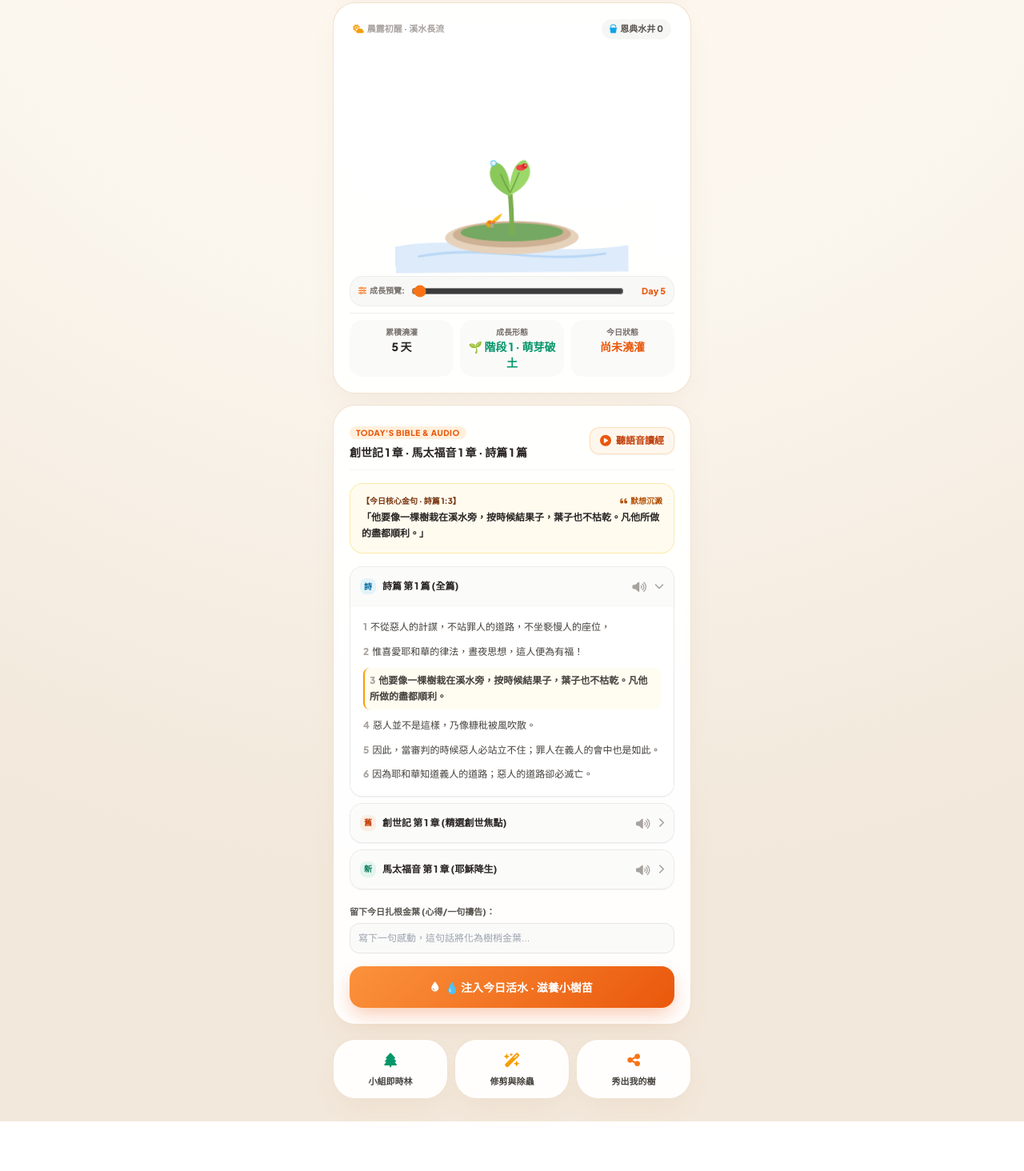
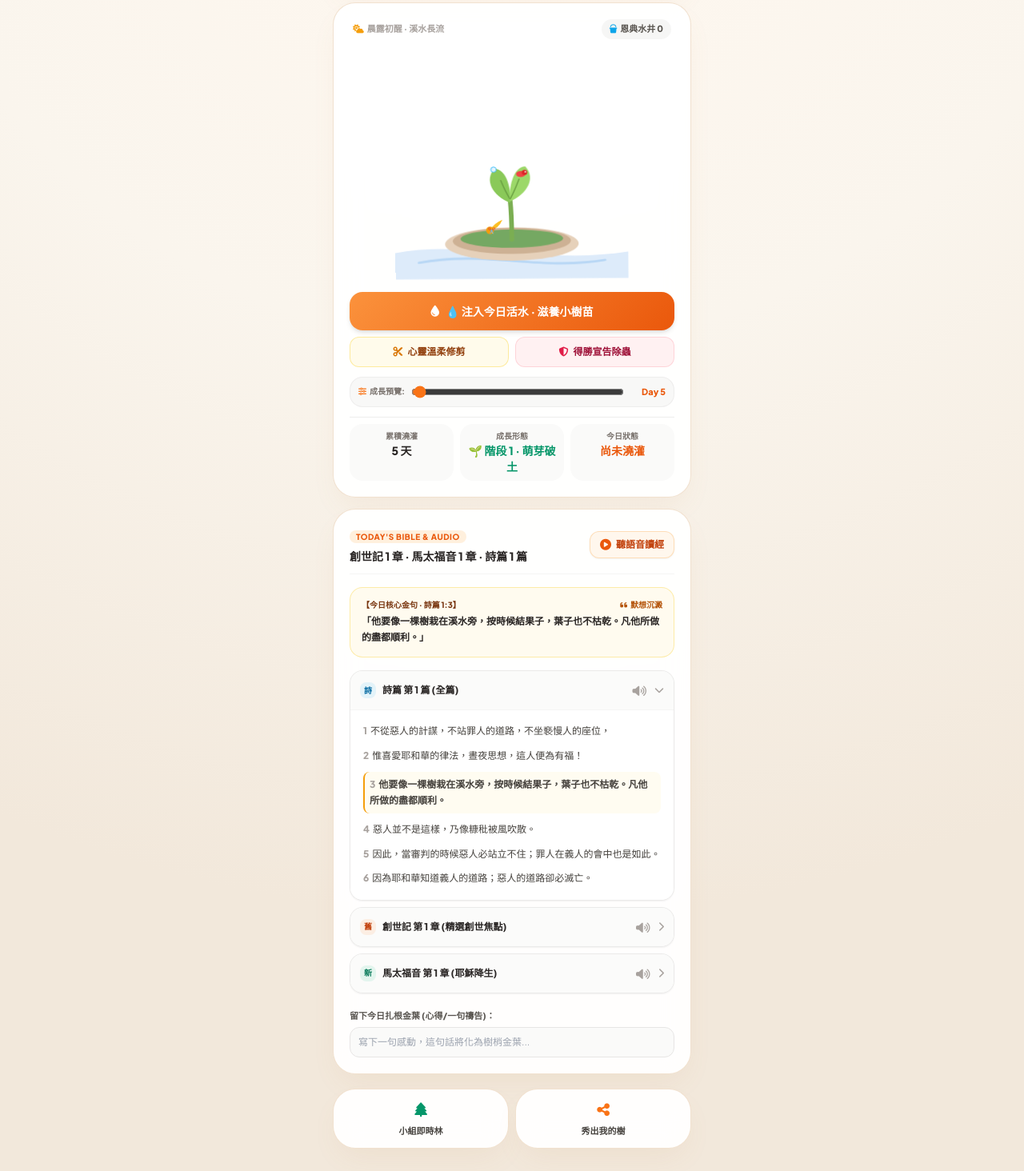
Before and after one commit to mschurch-app/church-pastoral-system, a website: page tree.html in a window 1280 px wide. Shown: the part 115-1579 px from the top of the page at 80% size. Before the commit the page ends 1517 px from the top, so only its background shows below. Drawn offline with nearby package versions, Linux system fonts and the light colour scheme.

Commit message:
Update tree.html

```diff
--- a/tree.html
+++ b/tree.html
@@ -5,12 +5,11 @@
   <meta name="viewport" content="width=device-width, initial-scale=1.0, maximum-scale=1.0, user-scalable=no, viewport-fit=cover">
   <title>生命之樹 · 365天讀經漫遊</title>
 
-  <!-- Tailwind CSS 核心樣式庫 (必備，排版美化來源) -->
+  <!-- Tailwind CSS & FontAwesome -->
   <script src="https://cdn.tailwindcss.com"></script>
-  <!-- FontAwesome 圖示庫 -->
   <link rel="stylesheet" href="https://cdnjs.cloudflare.com/ajax/libs/font-awesome/6.5.1/css/all.min.css">
 
-  <!-- Google Fonts 精選字型 -->
+  <!-- Google Fonts -->
   <link rel="preconnect" href="https://fonts.googleapis.com">
   <link rel="preconnect" href="https://fonts.gstatic.com">
   <link href="https://fonts.googleapis.com/css2?family=Plus+Jakarta+Sans:wght@400;600;800&family=Noto+Serif+TC:wght@600;900&family=Noto+Sans+TC:wght@400;500;700;900&display=swap" rel="stylesheet">
@@ -111,8 +110,8 @@
       </div>
     </header>
 
-    <!-- 核心視覺舞台：Q 版可愛生命樹與微生態 -->
-    <div class="card-glass p-5 relative overflow-hidden flex flex-col items-center">
+    <!-- ================= 核心視覺舞台：生命樹 + 樹下即時操作核心 ================= -->
+    <div class="card-glass p-5 relative overflow-hidden flex flex-col items-center space-y-3">
 
       <div class="w-full flex justify-between items-center text-[11px] text-stone-400 font-bold z-10 px-1">
         <span id="timeOfDayNotice"><i class="fa-solid fa-cloud-sun text-amber-500 mr-1"></i>晨露初醒 · 溪水長流</span>
@@ -139,19 +138,41 @@
 
         <div id="waterDropAnimation" class="absolute inset-0 pointer-events-none hidden flex items-center justify-center">
           <div class="text-center">
-            <i class="fa-solid fa-droplet text-4xl text-sky-400 -translate-y-8 animate-bounce block"></i>
-            <span class="text-xs font-black text-sky-600 bg-white/90 px-2 py-0.5 rounded-full shadow">恩雨降下</span>
+            <i class="fa-solid fa-droplet text-5xl text-sky-400 -translate-y-8 animate-bounce block"></i>
+            <span class="text-xs font-black text-sky-700 bg-white/95 px-2.5 py-1 rounded-full shadow-md">恩雨甘霖降下</span>
           </div>
         </div>
       </div>
 
+      <!-- 🌟 【全新動線】樹木正下方：澆水與修剪除蟲主按鈕列 -->
+      <div class="w-full space-y-2 pt-1">
+        <!-- 澆水主按鈕（在樹正下方，視野零死角） -->
+        <button onclick="waterMyTree()" id="btnWaterAction" class="w-full py-3.5 rounded-2xl btn-water font-black text-sm text-white flex items-center justify-center gap-2 shadow-md">
+          <i class="fa-solid fa-droplet text-sm"></i>
+          <span id="btnWaterText">💧 注入今日活水 · 滋養小樹苗</span>
+        </button>
+
+        <!-- 修剪與除蟲快捷按鈕組 -->
+        <div class="grid grid-cols-2 gap-2">
+          <button onclick="handlePruneClick()" class="py-2.5 px-3 rounded-xl bg-amber-50 hover:bg-amber-100 text-amber-800 border border-amber-200/80 font-bold text-xs flex items-center justify-center gap-1.5 transition">
+            <i class="fa-solid fa-scissors text-amber-600"></i>
+            <span>心靈溫柔修剪</span>
+          </button>
+          <button onclick="handlePestClick()" class="py-2.5 px-3 rounded-xl bg-rose-50 hover:bg-rose-100 text-rose-800 border border-rose-200/80 font-bold text-xs flex items-center justify-center gap-1.5 transition">
+            <i class="fa-solid fa-shield-halved text-rose-600"></i>
+            <span>得勝宣告除蟲</span>
+          </button>
+        </div>
+      </div>
+
       <!-- 預覽成長滑桿 -->
-      <div class="w-full bg-stone-100/70 p-2.5 rounded-2xl mb-2 flex items-center gap-2 border border-stone-200/60">
+      <div class="w-full bg-stone-100/70 p-2.5 rounded-2xl flex items-center gap-2 border border-stone-200/60">
         <span class="text-[10px] font-black text-stone-500 whitespace-nowrap"><i class="fa-solid fa-sliders text-orange-500 mr-1"></i>成長預覽:</span>
         <input type="range" min="1" max="365" value="5" id="sliderDaysPreview" oninput="previewGrowth(this.value)" class="w-full accent-orange-500 cursor-pointer">
         <span class="text-[11px] font-black text-orange-600 w-16 text-right" id="sliderDaysLabel">Day 5</span>
       </div>
 
+      <!-- 樹木數據摘要 -->
       <div class="w-full grid grid-cols-3 gap-2 text-center pt-2 border-t border-stone-200/70">
         <div class="p-2 rounded-2xl bg-stone-50">
           <div class="text-[10px] text-stone-500 font-bold">累積澆灌</div>
@@ -299,27 +320,18 @@
         </div>
       </div>
 
-      <!-- 扎根心得留言框與澆水主按鈕 -->
+      <!-- 扎根心得留言框 -->
       <div class="space-y-1.5 pt-1">
         <label class="text-[11px] font-black text-stone-600 block">留下今日扎根金葉 (心得/一句禱告)：</label>
         <input type="text" id="dailyNoteInput" placeholder="寫下一句感動，這句話將化為樹梢金葉..." class="w-full bg-stone-50 border border-stone-200 rounded-xl p-2.5 text-xs text-stone-800 focus:outline-none focus:ring-2 focus:ring-orange-400">
       </div>
-
-      <button onclick="waterMyTree()" id="btnWaterAction" class="w-full py-4 rounded-2xl btn-water font-black text-sm text-white flex items-center justify-center gap-2">
-        <i class="fa-solid fa-droplet text-xs"></i>
-        <span id="btnWaterText">💧 注入今日活水 · 滋養小樹苗</span>
-      </button>
     </div>
 
     <!-- 底部功能列 -->
-    <div class="grid grid-cols-3 gap-2 pt-1">
+    <div class="grid grid-cols-2 gap-2 pt-1">
       <button onclick="openForestView()" class="card-glass p-3 text-center hover:bg-stone-50 transition">
         <i class="fa-solid fa-tree text-emerald-600 text-lg block mb-1"></i>
         <span class="text-[11px] font-black text-stone-700 block"><span class="group-term-label">小組</span>即時林</span>
-      </button>
-      <button onclick="openCareInteractions()" class="card-glass p-3 text-center hover:bg-stone-50 transition">
-        <i class="fa-solid fa-wand-magic-sparkles text-amber-500 text-lg block mb-1"></i>
-        <span class="text-[11px] font-black text-stone-700 block">修剪與除蟲</span>
       </button>
       <button onclick="generateShareCard()" class="card-glass p-3 text-center hover:bg-stone-50 transition">
         <i class="fa-solid fa-share-nodes text-orange-500 text-lg block mb-1"></i>
@@ -539,7 +551,7 @@
         document.getElementById('todayStatusText').innerText = '已澆灌 (充滿精神)';
         document.getElementById('todayStatusText').className = 'text-sm font-black text-emerald-600';
 
-        btn.className = 'w-full py-4 rounded-2xl bg-emerald-50 text-emerald-800 border border-emerald-200 font-black text-sm flex items-center justify-center gap-2';
+        btn.className = 'w-full py-3.5 rounded-2xl bg-emerald-50 text-emerald-800 border border-emerald-200 font-black text-sm flex items-center justify-center gap-2';
         btn.innerHTML = `<i class="fa-solid fa-circle-check text-emerald-600"></i><span>今日已扎根灌溉 · 小樹長大中！</span>`;
       }, 1000);
     }
@@ -667,7 +679,6 @@
 
     function openForestView() { document.getElementById('forestModal').classList.remove('hidden'); }
     function closeForestModal() { document.getElementById('forestModal').classList.add('hidden'); }
-    function openCareInteractions() { alert('已開啟修剪與除蟲模式！請直接在畫面上點擊紅色小毛蟲或小剪刀！'); }
     function generateShareCard() { alert('📸 已產生超萌 Q 版分享卡！可儲存分享至 IG 限時動態或 LINE 群組！'); }
 
     window.onload = () => {
```
